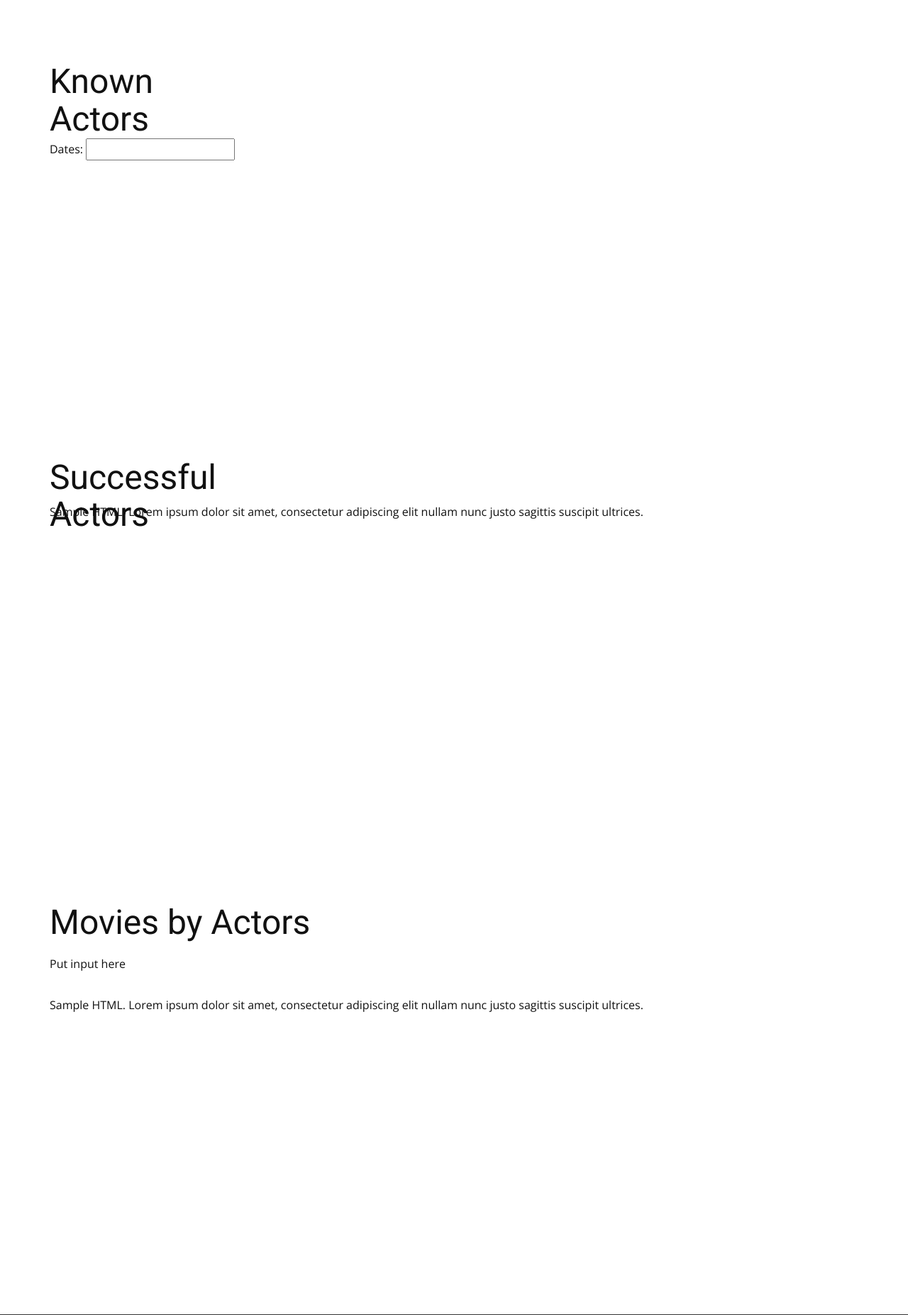
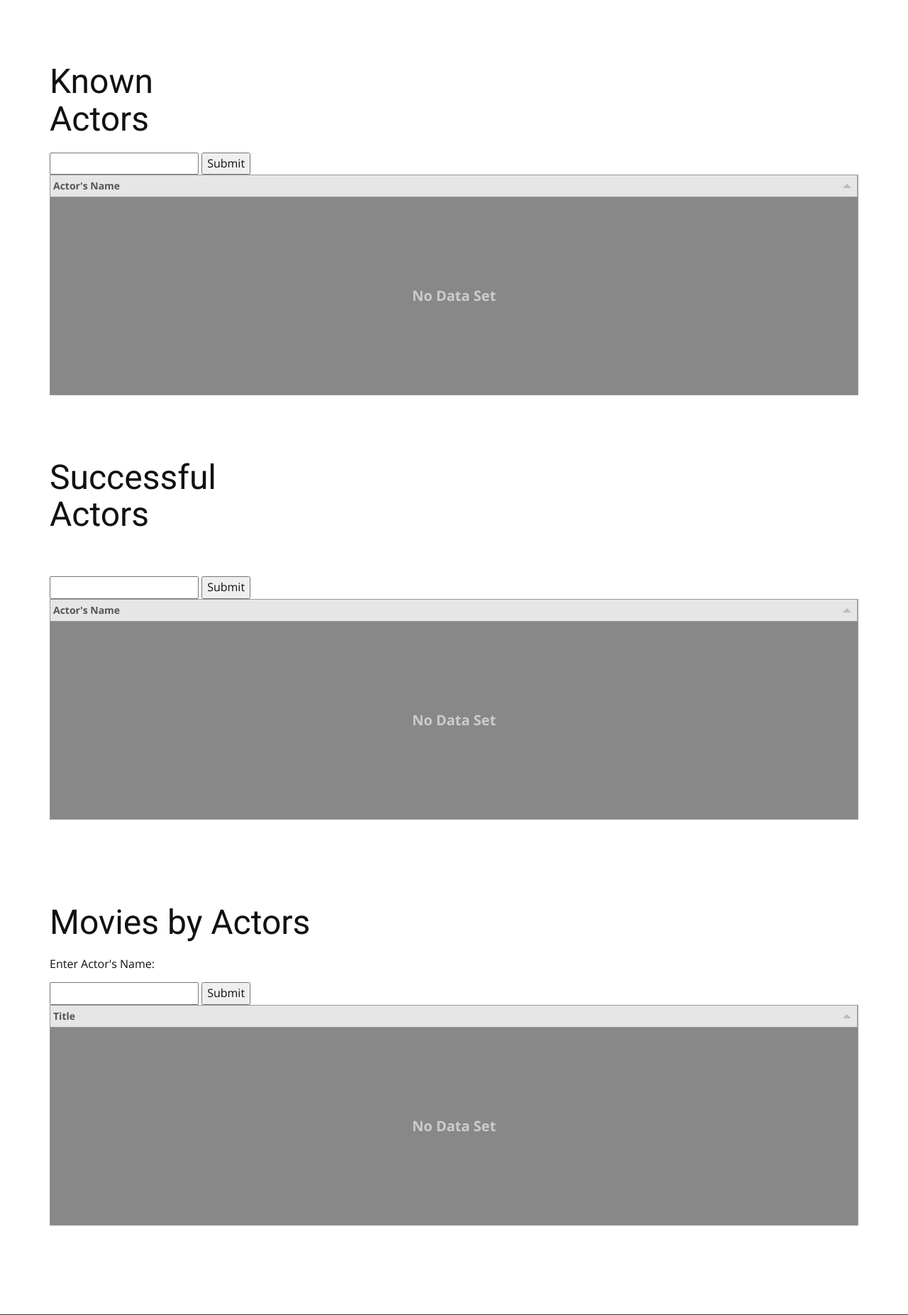
Before and after one commit to yahavzar/DBProject, a Flask app: page /Actors in a window 1280 px wide. Shown: the part 652-2505 px from the top of the page at 71% size. Run offline with Flask 2, Linux system fonts and the light colour scheme; tables that the repository leaves empty hold one stand-in row (values such as "Sample post"); some libraries are stand-ins or nearby versions.

Commit message:
Actors.html

```diff
--- a/SRC/API_DATA_RETRIEVE/DB/tables.sql
+++ b/SRC/API_DATA_RETRIEVE/DB/tables.sql
@@ -203,6 +203,7 @@
 ALTER TABLE ActorsMovie ADD INDEX filmId (filmId);
 ALTER TABLE ActorsShow ADD INDEX showId (showId);
 ALTER TABLE DirectorsMovie ADD INDEX filmId (filmId);
+ALTER TABLE ProducersShow ADD INDEX showId (showId);
 ALTER TABLE Movie ADD INDEX langID (langId);
 ALTER TABLE Movie ADD INDEX id (apiId);
 ALTER TABLE Shows ADD INDEX langId (langId);
--- a/SRC/APPLICATION_SOURCE_CODE/app.py
+++ b/SRC/APPLICATION_SOURCE_CODE/app.py
@@ -452,21 +452,95 @@
 @app.route("/Actors",methods=['POST','GET'])
 def search_recommended_actors():
     if request.method == 'POST':
-        title = request.form['dropdown']
+        if request.form.get("dropdown"):
+            title = request.form['dropdown']
+            sqlQuery = "select * from (select a.actorName as title, count(*) as cnt from Actors a, MoviesGenre mg, Movie m , ActorsMovie am , Genre g , (select Genre.genreId as id  from Genre  where genreName=%s) AS temp,  (select g.genreId,g.genreName,avg(voteCount) as avgvotecount  from Movie m , Genre g, MoviesGenre mg  where m.apiId=mg.apiId and g.genreId=mg.genreId  group by g.genreId ) as GenreAvgVoteCount  where  m.apiId=mg.apiId and a.actorId=am.actorId and am.filmId=m.apiId and g.genreName=%s and  temp.id=mg.genreId and  m.voteCount>GenreAvgVoteCount.avgvotecount and m.voteAvg>8 and temp.id= GenreAvgVoteCount.genreId group by a.actorId union select a.actorName as name, count(*) as cnt from Actors a, ShowGenre mg, Shows m , ActorsShow am , Genre g , (select Genre.genreId as id from Genre where genreName=%s) AS temp, (select g.genreId,g.genreName,avg(voteCount) as avgvotecount from Shows m , Genre g, ShowGenre mg where m.apiId=mg.apiId and g.genreId=mg.genreId group by g.genreId ) as GenreAvgVoteCount  where  m.apiId=mg.apiId and a.actorId=am.actorId and am.showId=m.apiId and g.genreName=%s and  temp.id=mg.genreId and  m.voteCount>GenreAvgVoteCount.avgvotecount and m.voteAvg>8 and temp.id= GenreAvgVoteCount.genreId  group by a.actorId) as temp order by -cnt;"
+            try:
+                res = select(sqlQuery, [title, title, title, title])
+                result = [{res['headers'][0]: row[0]} for row in res['rows']]
+                sqlQuery = "select distinct Genre.genreName as title from Genre"
+                res2 = select(sqlQuery)
+                result2 = [k[0] for k in res2["rows"]]
+                return render_template('Actors.html', res=result, genres=result2)
+            except sql_executor.NoResultsException:
+                sqlQuery = "select distinct Genre.genreName as title from Genre"
+                res2 = select(sqlQuery)
+                result2 = [k[0] for k in res2["rows"]]
+                return render_template('Actors.html', genres=result2)
+        elif request.form.get("startDate1"): # returns actors who participated in at least 3 movies during the time period
+            date = request.form['startDate1'].split(" - ")
+            moviesNumber = 3
+            tempStart = date[0].split("/")
+            tempEnd = date[1].split("/")
+            start = tempStart[2]+"-"+tempStart[0]+"-"+tempStart[1]
+            end = tempEnd[2] + "-" + tempEnd[0] + "-" + tempEnd[1]
 
-    sqlQuery = "select * from (select a.actorName as title, count(*) as cnt from Actors a, MoviesGenre mg, Movie m , ActorsMovie am , Genre g , (select Genre.genreId as id  from Genre  where genreName=%s) AS temp,  (select g.genreId,g.genreName,avg(voteCount) as avgvotecount  from Movie m , Genre g, MoviesGenre mg  where m.apiId=mg.apiId and g.genreId=mg.genreId  group by g.genreId ) as GenreAvgVoteCount  where  m.apiId=mg.apiId and a.actorId=am.actorId and am.filmId=m.apiId and g.genreName=%s and  temp.id=mg.genreId and  m.voteCount>GenreAvgVoteCount.avgvotecount and m.voteAvg>8 and temp.id= GenreAvgVoteCount.genreId group by a.actorId union select a.actorName as name, count(*) as cnt from Actors a, ShowGenre mg, Shows m , ActorsShow am , Genre g , (select Genre.genreId as id from Genre where genreName=%s) AS temp, (select g.genreId,g.genreName,avg(voteCount) as avgvotecount from Shows m , Genre g, ShowGenre mg where m.apiId=mg.apiId and g.genreId=mg.genreId group by g.genreId ) as GenreAvgVoteCount  where  m.apiId=mg.apiId and a.actorId=am.actorId and am.showId=m.apiId and g.genreName=%s and  temp.id=mg.genreId and  m.voteCount>GenreAvgVoteCount.avgvotecount and m.voteAvg>8 and temp.id= GenreAvgVoteCount.genreId  group by a.actorId) as temp order by -cnt;"
-    try:
-        res = select(sqlQuery, [title, title, title, title])
-        result = [{res['headers'][0]: row[0] } for row in res['rows']]
-        sqlQuery = "select distinct Genre.genreName as title from Genre"
-        res2 = select(sqlQuery)
-        result2 = [k[0] for k in res2["rows"]]
-        return render_template('Actors.html', res=result, genres=result2)
-    except sql_executor.NoResultsException:
-        sqlQuery = "select distinct Genre.genreName as title from Genre"
-        res2 = select(sqlQuery)
-        result2 = [k[0] for k in res2["rows"]]
-        return render_template('Actors.html', genres=result2)
+            sqlQuery = "select title from(select a1.actorName as title, count(*) as cnt, a1.actorId as id " \
+                       "from Movie m1 , Actors a1 , ActorsMovie am1 " \
+                       "where a1.actorId=am1.actorId and m1.apiId=am1.filmId and m1.releaseDay between %s and %s " \
+                       "group by a1.actorId " \
+                       "having count(*)>%s) as temp " \
+                       "group by temp.id " \
+                       "order by temp.cnt DESC " \
+                       "limit 20"
+            try:
+                res = select(sqlQuery, [start, end, moviesNumber])
+                result = [{res['headers'][0]: row[0]} for row in res['rows']]
+                sqlQuery = "select distinct Genre.genreName as title from Genre"
+                res2 = select(sqlQuery)
+                result2 = [k[0] for k in res2["rows"]]
+                return render_template('Actors.html', resKnown=result, genres=result2)
+            except sql_executor.NoResultsException:
+                sqlQuery = "select distinct Genre.genreName as title from Genre"
+                res2 = select(sqlQuery)
+                result2 = [k[0] for k in res2["rows"]]
+                return render_template('Actors.html', genres=result2)
+        elif request.form.get("startDate2"):
+            # actors who have at least 3 movies between those dates with a popularity above 100 and a revenue-to-budget ratio of at least 6.5
+            date = request.form['startDate2'].split(" - ")
+            moviesNumber = 3
+            revenueToBudeget = 6.5
+            popularity = 100
+            tempStart = date[0].split("/")
+            tempEnd = date[1].split("/")
+            start = tempStart[2]+"-"+tempStart[0]+"-"+tempStart[1]
+            end = tempEnd[2] + "-" + tempEnd[0] + "-" + tempEnd[1]
+
+            sqlQuery = "select title from( select title, cnt from(select a1.actorName as title, count(*) " \
+                       "as cnt, a1.actorId as id from Movie m1 , Actors a1 , ActorsMovie am1 " \
+                       "where a1.actorId=am1.actorId and m1.apiId=am1.filmId and m1.releaseDay " \
+                       "between %s and %s and ((m1.budget*%s)<m1.revenue) and (m1.popularity>%s) " \
+                       "group by a1.actorId having count(*)>%s) as temp " \
+                       "group by temp.id order by temp.cnt DESC limit 20) as temp"
+            try:
+                res = select(sqlQuery, [start, end, revenueToBudeget, popularity, moviesNumber])
+                result = [{res['headers'][0]: row[0]} for row in res['rows']]
+                sqlQuery = "select distinct Genre.genreName as title from Genre"
+                res2 = select(sqlQuery)
+                result2 = [k[0] for k in res2["rows"]]
+                return render_template('Actors.html', resSuc=result, genres=result2)
+            except sql_executor.NoResultsException:
+                sqlQuery = "select distinct Genre.genreName as title from Genre"
+                res2 = select(sqlQuery)
+                result2 = [k[0] for k in res2["rows"]]
+                return render_template('Actors.html', genres=result2)
+        elif request.form.get('actorName'):
+            actor = request.form['actorName']
+            sqlQuery = "select Movie.title from Movie, ActorsMovie, Actors " \
+                       "where Actors.actorName = %s and ActorsMovie.actorId=Actors.actorId " \
+                       "and ActorsMovie.filmId=Movie.apiId order by Movie.popularity Limit 50"
+            try:
+                res = select(sqlQuery, [actor])
+                result = [{res['headers'][0]: row[0]} for row in res['rows']]
+                sqlQuery = "select distinct Genre.genreName as title from Genre"
+                res2 = select(sqlQuery)
+                result2 = [k[0] for k in res2["rows"]]
+                return render_template('Actors.html', resNames=result, genres=result2)
+            except sql_executor.NoResultsException:
+                sqlQuery = "select distinct Genre.genreName as title from Genre"
+                res2 = select(sqlQuery)
+                result2 = [k[0] for k in res2["rows"]]
+                return render_template('Actors.html', genres=result2)
 
 
 @app.route('/Foreign-Languages')
--- a/SRC/APPLICATION_SOURCE_CODE/templates/Actors.html
+++ b/SRC/APPLICATION_SOURCE_CODE/templates/Actors.html
@@ -113,57 +113,103 @@
     </section>
     <section class="u-clearfix u-section-2" id="sec-5fed">
       <div class="u-clearfix u-sheet u-sheet-1">
-        <h1 class="u-heading-font u-text u-title u-text-1">Known Actors</h1>
+        <h1 class="u-heading-font u-text u-title u-text-1" id="try">Known Actors</h1>
         <div class="u-clearfix u-custom-html u-expanded-width u-custom-html-1">
+            <p></p>
           <style></style>
-                <label for="startDate1">Dates:</label>
+                <form action ="" method = "POST">
                     <input type="text" id="startDate1"  name="startDate1">
                     <script>
                         $('#startDate1').daterangepicker({
                             "minYear": 1902,
                             "maxYear": 2022,
-                        "showCustomRangeLabel": false,
                             "startDate": "04/17/1902",
                             "endDate": "12/15/2022",
                             "minDate": "04/17/1902",
                             "maxDate": "12/15/2022",
                             "opens": "center"
+                        }, function(start, end) {
                         });
                     </script>
+	                <button type=”submit”> Submit </button>
+                </form>
           <div id="known"></div>
-{#            <script>#}
-{#                table= new Tabulator("#known", {#}
-{#                layout:"fitColumns",#}
-{#                height: "311px",#}
-{#                placeholder:"No Data Set",#}
-{#                    columns: [#}
-{#                        {title: "Actor's Name",field:"title"}],#}
-{#                });#}
-{#                var rows = {{ res |safe }}#}
-{#                    table.setData(rows);#}
-{#            </script>#}
+            <script>
+                table= new Tabulator("#known", {
+                layout:"fitColumns",
+                height: "311px",
+                placeholder:"No Data Set",
+                    columns: [
+                        {title: "Actor's Name",field:"title"}],
+                });
+                var rows = {{ resKnown |safe }}
+                    table.setData(rows);
+            </script>
         </div>
       </div>
     </section>
     <section class="u-clearfix u-section-3" id="sec-3eed">
       <div class="u-clearfix u-sheet u-sheet-1">
         <div class="u-clearfix u-custom-html u-expanded-width u-custom-html-1">
-          <style></style>
-          <p>Sample HTML. Lorem ipsum dolor sit amet, consectetur adipiscing elit nullam nunc justo sagittis suscipit ultrices.</p>
         </div>
         <h1 class="u-heading-font u-text u-title u-text-1">Successful Actors</h1>
+          <div>
+                  <style></style>
+                <form action ="" method = "POST">
+                    <input type="text" id="startDate2"  name="startDate2">
+                    <script>
+                        $('#startDate2').daterangepicker({
+                            "minYear": 1902,
+                            "maxYear": 2022,
+                            "startDate": "04/17/1902",
+                            "endDate": "12/15/2022",
+                            "minDate": "04/17/1902",
+                            "maxDate": "12/15/2022",
+                            "opens": "center"
+                        }, function(start, end) {
+                        });
+                    </script>
+	                <button type=”submit”> Submit </button>
+                </form>
+            <div id="successful"></div>
+            <script>
+                table= new Tabulator("#successful", {
+                layout:"fitColumns",
+                height: "311px",
+                placeholder:"No Data Set",
+                    columns: [
+                        {title: "Actor's Name",field:"title"}],
+                });
+                var rows = {{ resSuc |safe }}
+                    table.setData(rows);
+            </script>
           </div>
+      </div>
+
     </section>
     <section class="u-clearfix u-section-4" id="sec-2416">
       <div class="u-clearfix u-sheet u-sheet-1">
         <h1 class="u-heading-font u-text u-title u-text-1">Movies by Actors</h1>
         <div class="u-clearfix u-custom-html u-custom-html-1">
           <style></style>
-          <p>Put input here</p>
+          <p>Enter Actor's Name:</p>
         </div>
         <div class="u-clearfix u-custom-html u-expanded-width u-custom-html-2">
           <style></style>
-          <p>Sample HTML. Lorem ipsum dolor sit amet, consectetur adipiscing elit nullam nunc justo sagittis suscipit ultrices.</p>
+            <form action ="" method = "POST">
+                <input type=”text” name=actorName value={{request.form.actorName | safe}}>
+                <button type=”submit”> Submit </button>
+            </form>
+            <div id="movie"></div>
+            <script>
+                table= new Tabulator("#movie", {
+                layout:"fitColumns",
+                height: "311px",
+                placeholder:"No Data Set",
+                columns: [ {title: "Title",field:"title"}],});
+                var rows = {{ resNames |safe }}
+                table.setData(rows);
+            </script>
         </div>
       </div>
     </section>
```
Lines whose indentation alone changed are shown as unchanged.
